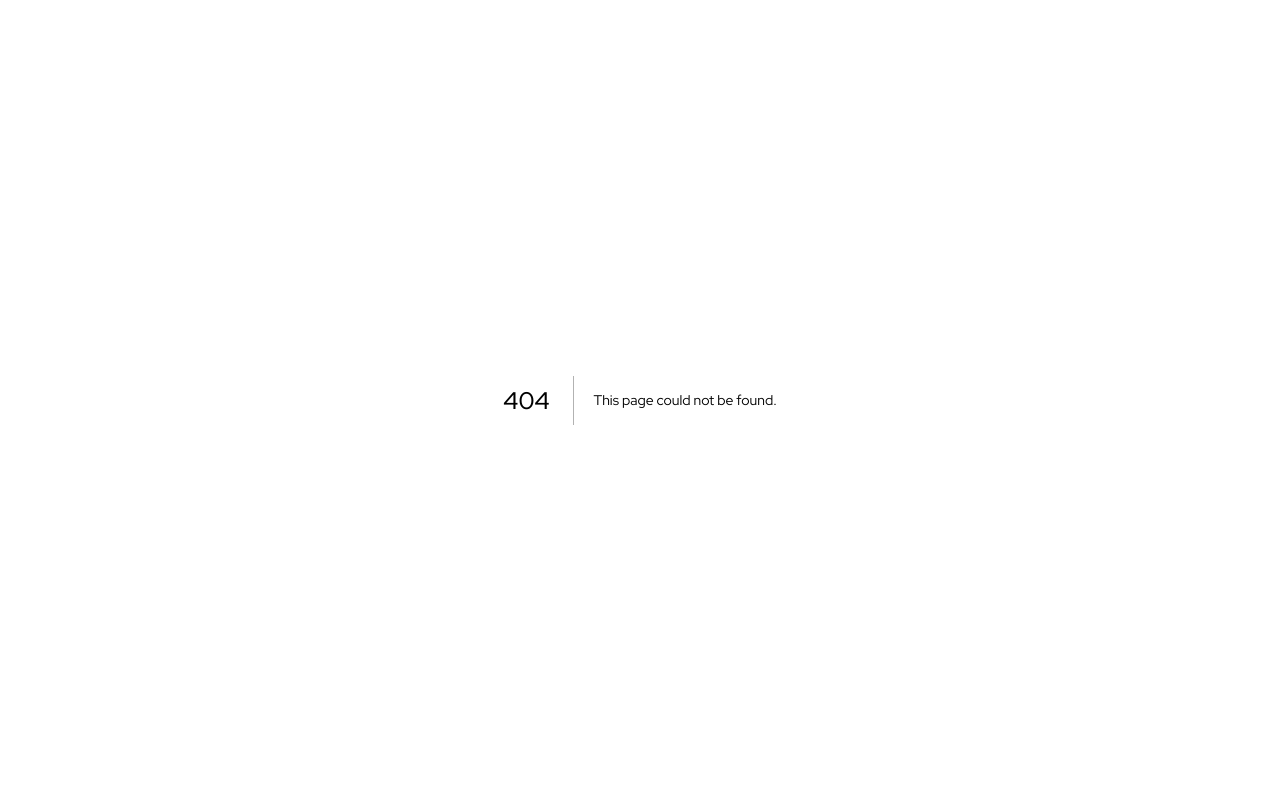
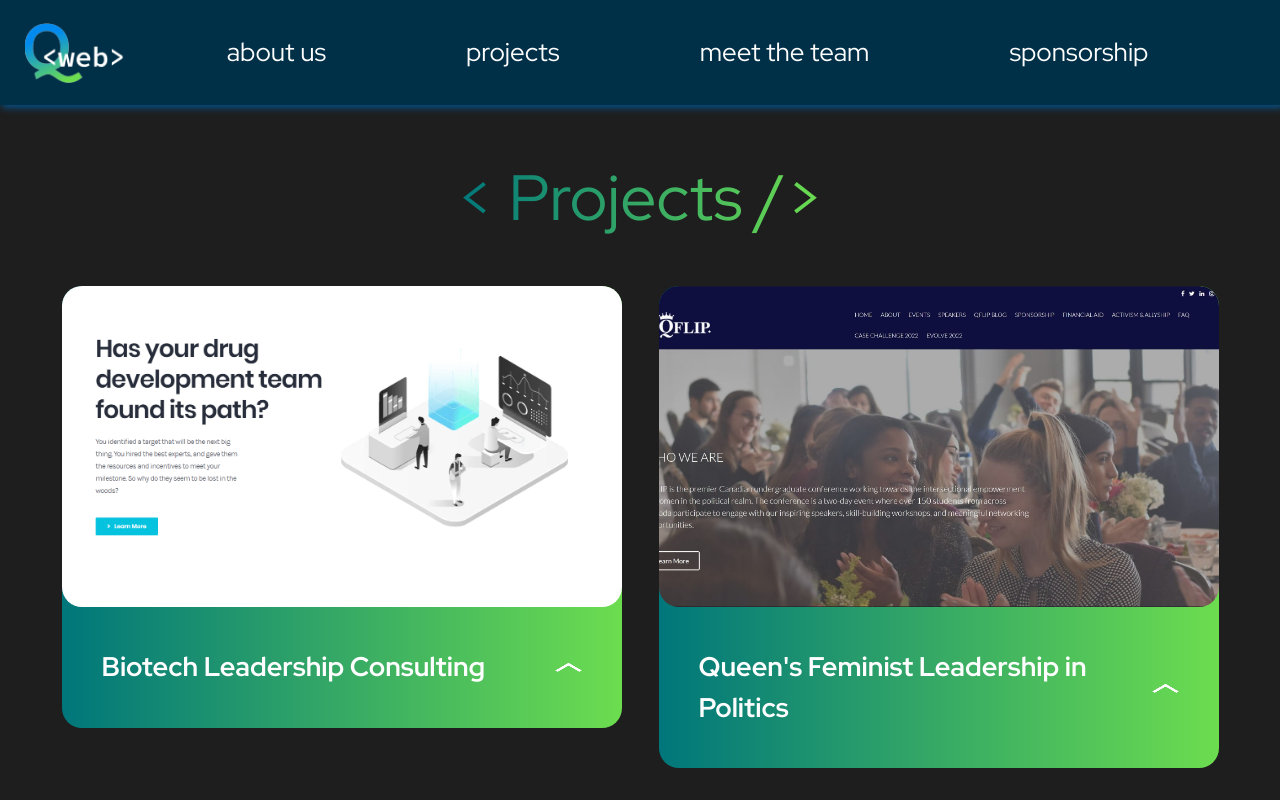
Before and after one commit to queens-web-development-club/qweb-main-2024, a Next.js app: page /projects in a window 1280 px wide. Before the commit this address had no page. Shown: the top 800 px of the page. Built offline with nearby package versions, Linux system fonts and the light colour scheme.

Commit message:
resolve merge conflicts git commit

```diff
--- a/src/Components/navbar.js
+++ b/src/Components/navbar.js
@@ -14,7 +14,7 @@ export default function Navbar() {
           </a>
         </h1>
         <h1>
-          <a href="#projects" onClick={() => setIsCollapsed(!isCollapsed)}>
+          <a href="/projects" onClick={() => setIsCollapsed(!isCollapsed)}>
             projects
           </a>
         </h1>
--- /dev/null
+++ b/src/Components/projects.js
@@ -0,0 +1,52 @@
+import React, { useState } from "react";
+import PAST_PROJECTS from "../Components/Past-Projects/constants";
+
+export default function Projects() {
+  const [visibleDescriptions, setVisibleDescriptions] = useState([]);
+  const [rotationDegrees, setRotationDegrees] = useState({});
+
+  const toggleDescription = (id) => {
+    if (visibleDescriptions.includes(id)) {
+      setVisibleDescriptions(visibleDescriptions.filter(visibleId => visibleId !== id));
+    } else {
+      setVisibleDescriptions([...visibleDescriptions, id]);
+    }
+    setRotationDegrees(prevDegrees => ({
+      ...prevDegrees,
+      [id]: prevDegrees[id] ? prevDegrees[id] + 180 : 180,
+    }));
+  };
+
+  return (
+    <div className="nprojects-container">
+      <h1 className="nprojects-heading">{'< Projects />'}</h1>
+      <div className="nprojects-p">
+        {PAST_PROJECTS.map(project => (
+          <div key={project.id}>
+            <img src={project.imageUrl} alt={project.name} className="nprojects-img"/>
+            <div className="white-text nprojects-name">
+              <div className="p-box">
+                <h2 className="npadding">{project.name}</h2>
+                <img
+                  className="arrow"
+                  src="brand/arrow-up.png"
+                  alt=""
+                  onClick={() => toggleDescription(project.id)}
+                  style={{
+                    transform: `rotate(${rotationDegrees[project.id] || 0}deg)`,
+                    transition: 'transform 0.2s ease'
+                  }}
+                />
+              </div>
+              {visibleDescriptions.includes(project.id) && (
+                <div className="nproject-description white-text">
+                  {project.description}
+                </div>
+              )}
+            </div>
+          </div>
+        ))}
+      </div>
+    </div>
+  );
+}
--- /dev/null
+++ b/src/pages/projects/index.js
@@ -0,0 +1,27 @@
+import Head from "next/head";
+import Navbar from "@/Components/navbar";
+import Projects from "@/Components/projects";
+import Footer from "@/Components/footer";
+import Icons from "@/Components/icons";
+
+export default function Home() {
+  return (
+    <>
+      <Head>
+        <title>Queen's Web Development</title>
+        <meta
+          name="description"
+          content="Web Development Club at Queen's run by students for students! We offer free web development services as well as tutorials on full stack development."
+        />
+        <meta
+          name="viewport"
+          content="widths=device-width, initial-scale=1.0"
+        />
+        <link rel="icon" href="/favicon.ico" />
+      </Head>
+      <Navbar />
+      <Projects />
+      <Footer />
+    </>
+  );
+}
--- a/src/styles/globals.scss
+++ b/src/styles/globals.scss
@@ -1,6 +1,7 @@
 @import "tailwindcss/base";
 @import "tailwindcss/components";
 @import "tailwindcss/utilities";
+
 @import "./variables";
 @import "./mixins";
 @import "./hero";
@@ -14,6 +15,7 @@
 @import "./return-to-top";
 @import "./icons.scss";
 @import "./events.scss";
+@import "./new-projects.scss";
 
 // Global Styles
 * {
--- /dev/null
+++ b/src/styles/new-projects.scss
@@ -0,0 +1,161 @@
+.nprojects-container {
+    background-color: #1E1E1E;
+    width: 100%;
+    min-height: calc(100vh - $nav-height);
+    display: flex;
+    flex-direction: column;
+    align-items: center;
+    justify-content: center;
+    position: relative;
+    padding-bottom: 40px;
+}
+.nprojects-heading {
+
+    margin-top: 150px;
+    font-size: 64px;
+    padding-bottom: 40px;
+    text-align: center;
+    background-image: linear-gradient(to left, #6CDD4F, #00767B);
+    -webkit-background-clip: text;
+    background-clip: text;
+    color: transparent;
+    display: inline-block;
+    h1 {
+        text-align: center;
+    }
+    @media (max-width: $screen-lg) {
+        font-size: 54px;
+    }
+    @media (max-width: $screen-md) {
+        font-size: 44px;
+    }
+    @media (max-width: $screen-sm) {
+        font-size: 40px;
+    }
+    @media (max-width: $screen-xs) {
+        font-size: 37px;
+        margin-top: 100px;
+    }
+}
+.nprojects-img {
+    width: 560px;
+    height: 321px;
+    border-radius: 20px;
+    position: absolute;
+    object-fit: cover;
+    @media (max-width: $screen-lg) {
+        width: 460px;
+        height: 263px;
+    }
+    @media (max-width: $screen-md) {
+        width: 320px;
+        height: 183px;
+    }
+    @media (max-width: $screen-sm) {
+        width: 390px;
+        height: 223px;
+    }
+    @media (max-width: $screen-xs) {
+        width: 360px;
+        height: 206px;
+    }
+}
+
+.nprojects-name {
+    width: 560px;
+    background-image: linear-gradient(to left, #6CDD4F, #00767B);
+    border-radius: 20px;
+    display: flex;
+    flex-direction: column;
+    justify-content: center;
+    @media (max-width: $screen-lg) {
+        width: 460px;
+    }
+    @media (max-width: $screen-md) {
+        width: 320px;
+    }
+    @media (max-width: $screen-sm) {
+        width: 390px;
+    }
+    @media (max-width: $screen-xs) {
+        width: 360px;
+    }
+}
+.p-box {
+    width: 560px;
+    margin-top: 321px;
+    font-weight: bold;
+    padding: 40px;
+    display: flex;
+    flex-direction: row;
+    align-items: center;
+    justify-content: space-between;
+    @media (max-width: $screen-lg) {
+        width: 460px;
+        margin-top: 263px;
+        padding: 25px;
+    }
+    @media (max-width: $screen-md) {
+        width: 320px;
+        margin-top: 183px;
+        padding: 15px;
+    }
+    @media (max-width: $screen-sm) {
+        width: 390px;
+        margin-top: 223px;
+        padding: 20px;
+    }
+    @media (max-width: $screen-xs) {
+        width: 360px;
+        margin-top: 206px;
+        padding: 20px;
+    }
+}
+.npadding {
+    width: 540px;
+    font-size: 27px;
+    @media (max-width: $screen-lg) {
+        font-size: 22px;
+    }
+    @media (max-width: $screen-md) {
+        font-size: 17px;
+    }
+}
+.arrow {
+    width: 32px;
+    height: 10px;
+    font-size: 32px;
+    font-weight: bold;
+    transform: rotate(180deg);
+    filter: invert(100%);
+    transition: 'transform 0.2s ease';
+    transform: rotate(180deg);
+}
+.nprojects-p {
+    display: grid;
+    grid-template-columns: 1fr 1fr;
+    gap: 37px;
+    @media (max-width: $screen-lg) {
+        gap: 37px;
+    }
+    @media (max-width: $screen-sm) {
+        grid-template-columns: 1fr;
+    }
+
+}
+.nproject-description {
+    font-size: 25px;
+    padding: 0 35px 35px;
+    @media (max-width: $screen-lg) {
+        font-size: 20px;
+        padding: 0 25px 25px;
+    }
+    @media (max-width: $screen-md) {
+        font-size: 15px;
+        padding: 0 15px 15px;
+    }
+    @media (max-width: $screen-sm) {
+        padding: 0 20px 20px;
+    }
+
+}
```
Also changed, not shown: 1 other file (tests, documents, lock files or other folders).
